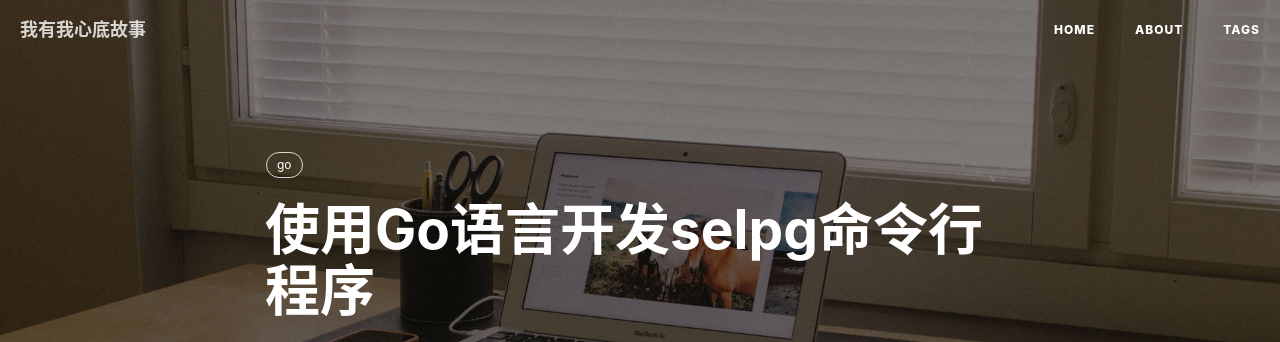
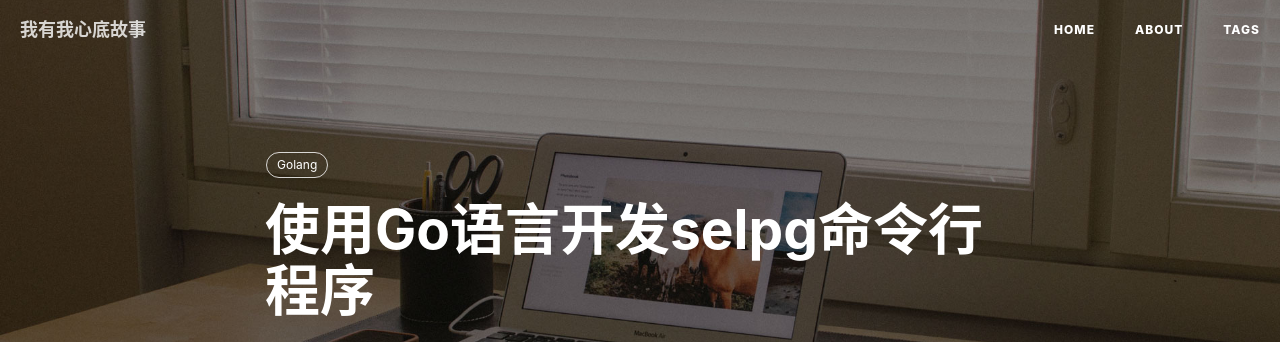
Before and after one commit to Tomy-Lee/Tomy-Lee.github.io, a Jekyll site: the page built from _posts/2017-11-09-selpg-in-go.md, in a window 1280 px wide and 900 px high. Shown: the top 342 px of the window. Built offline with Jekyll 4.4.1, drawn with Linux system fonts in a browser that asks for light colours; nearby versions of some CDN libraries; comment, search, counter and statistics services are not loaded.

Commit message:
Update 2017-11-09-selpg-in-go.md

```diff
--- a/_posts/2017-11-09-selpg-in-go.md
+++ b/_posts/2017-11-09-selpg-in-go.md
@@ -7,7 +7,7 @@ author:     "tomylee"
 header-img: "img/home-bg-o.jpg"
 catalog: true
 tags:
-    - go
+    - Golang
 ---
 
 
```
